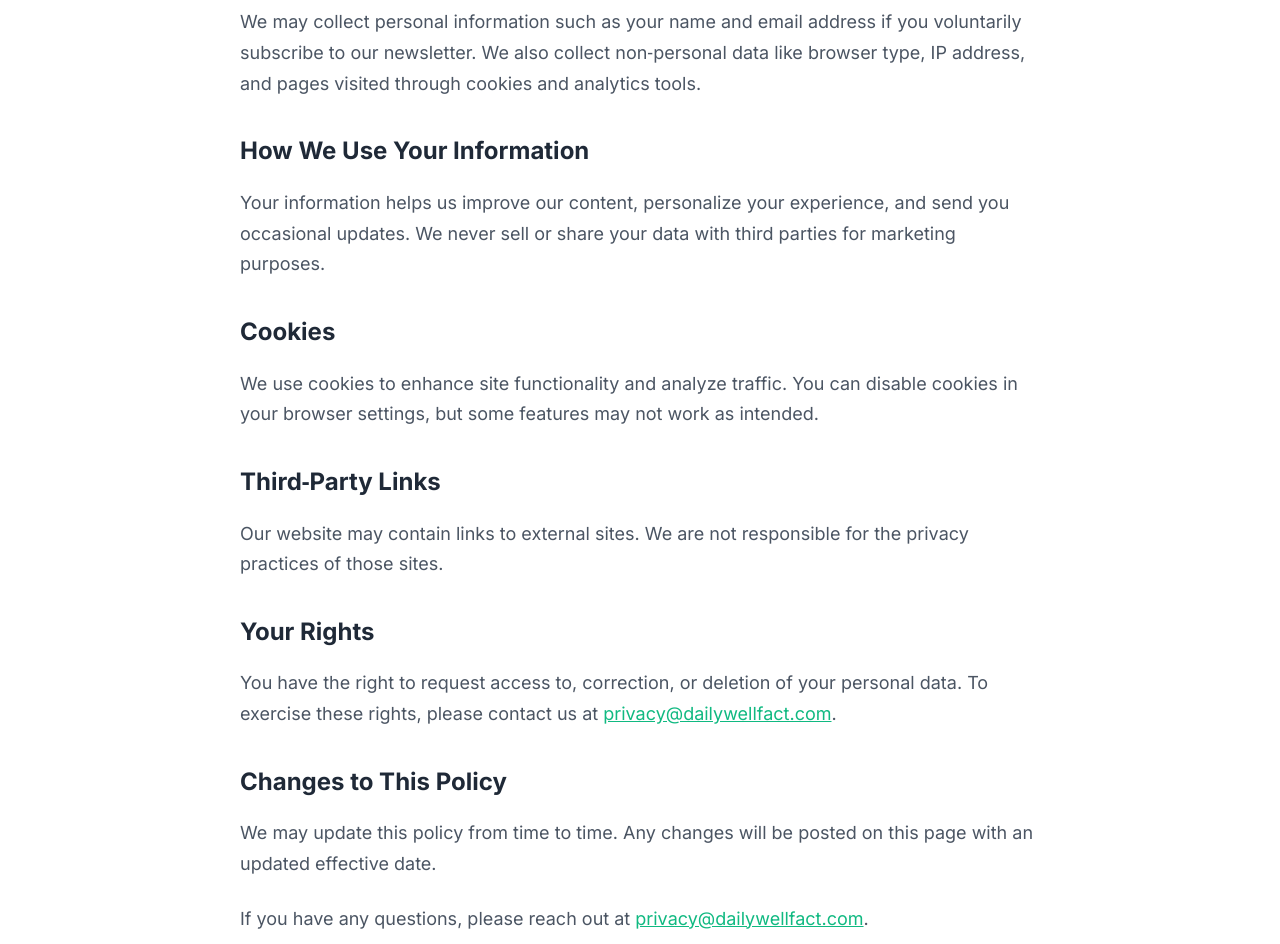
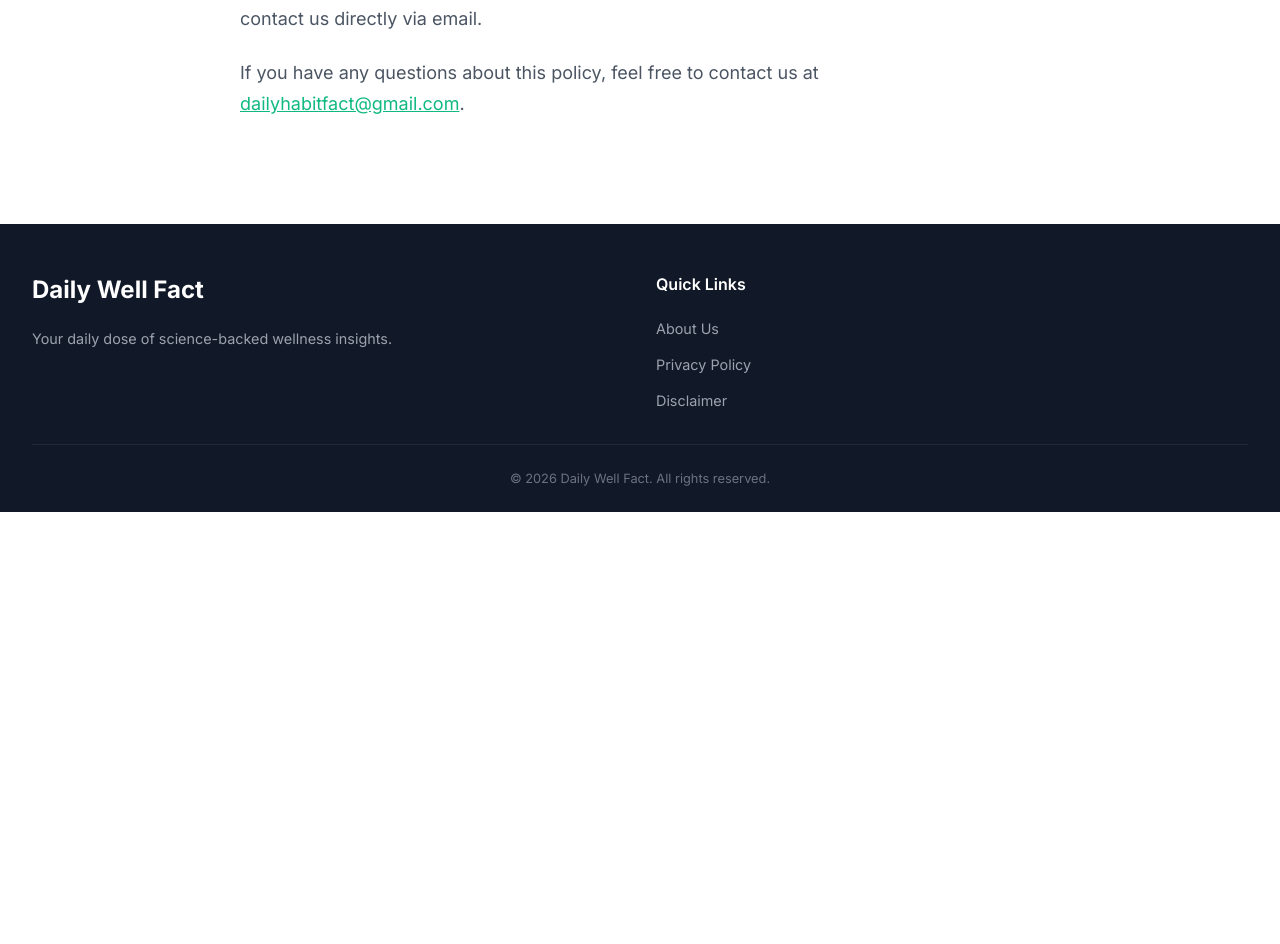
Before and after one commit to DailyWellFact/Blog, a Next.js app: page /privacy in a window 1280 px wide. Shown: the part 488-1432 px from the top of the page. After the commit the page ends 1000 px from the top, so only its background shows below. Built offline with nearby package versions, Linux system fonts and the light colour scheme.

Commit message:
modified:   pages/about.tsx 	modified:   pages/disclaimer.tsx 	modified:   pages/privacy.tsx

```diff
--- a/pages/about.tsx
+++ b/pages/about.tsx
@@ -7,14 +7,15 @@ const About: NextPage = () => {
       <div style={styles.container}>
         <h1 style={styles.title}>About Daily Well Fact</h1>
         <div style={styles.content}>
-          <p>
-            Daily Well Fact is your daily dose of science-backed wellness insights. We believe that small, consistent habits lead to profound health transformations. Our mission is to empower you with trustworthy, actionable information so you can take charge of your well-being.
+          <p style={styles.paragraph}>
+            <strong>Daily Well Fact</strong> is your daily dose of reliable, science‑backed wellness insights. Founded in 2026, we are dedicated to helping you live a healthier life through small, consistent habits.
           </p>
-          <p>
-            Founded in 2025, our team includes health researchers, nutritionists, and wellness enthusiasts who are passionate about demystifying complex topics. Every fact we share is reviewed for accuracy and presented in an easy-to-understand way.
+          <p style={styles.paragraph}>
+            All our content is carefully curated from trusted, authoritative sources, ensuring you receive accurate and up‑to‑date information. We believe in the power of simple, actionable facts that can make a real difference in your well‑being.
           </p>
-          <p>
-            Whether you're looking to improve your sleep, boost your immunity, or simply understand how your body works, we're here to guide you. Thank you for being part of our community.
+          <p style={styles.paragraph}>
+            We’re committed to transparency and quality. If you spot any mistake in our posts or have a question, we’d love to hear from you. Reach us at{' '}
+            <a href="mailto:dailyhabitfact@gmail.com" style={styles.link}>dailyhabitfact@gmail.com</a>.
           </p>
         </div>
       </div>
@@ -26,10 +27,11 @@ const styles = {
   container: {
     maxWidth: 800,
     margin: '0 auto',
+    padding: '2rem 0',
   },
   title: {
     fontSize: '3rem',
-    fontWeight: 800,
+    fontWeight: 'bold',
     marginBottom: '2rem',
     color: '#1f2937',
     letterSpacing: '-0.02em',
@@ -39,6 +41,13 @@ const styles = {
     lineHeight: 1.7,
     color: '#4b5563',
   },
+  paragraph: {
+    marginBottom: '1.5rem',
+  },
+  link: {
+    color: '#10b981',
+    textDecoration: 'underline',
+  },
 };
 
 export default About;
--- a/pages/disclaimer.tsx
+++ b/pages/disclaimer.tsx
@@ -8,28 +8,14 @@ const Disclaimer: NextPage = () => {
         <h1 style={styles.title}>Disclaimer</h1>
         <div style={styles.content}>
           <p style={styles.paragraph}>
-            The information provided on Daily Well Fact is for general informational purposes only and is not intended as medical advice. Always consult a qualified healthcare professional before making any changes to your diet, exercise, or wellness routine.
+            The information provided on Daily Well Fact is for general informational and educational purposes only. It is not intended as a substitute for professional medical advice, diagnosis, or treatment. Always consult a qualified healthcare provider with any questions you may have regarding a medical condition.
           </p>
-
           <p style={styles.paragraph}>
-            We strive to ensure the accuracy of our content, but we make no representations or warranties of any kind, express or implied, about the completeness, accuracy, reliability, or suitability of the information contained on this website. Any reliance you place on such information is strictly at your own risk.
+            We strive to ensure the accuracy of our content by sourcing from reliable and trusted references. However, we make no warranties or representations about the completeness, accuracy, or reliability of the information. Any reliance you place on such information is strictly at your own risk.
           </p>
-
           <p style={styles.paragraph}>
-            In no event will we be liable for any loss or damage arising from the use of this website, including but not limited to direct, indirect, incidental, or consequential damages.
-          </p>
-
-          <p style={styles.paragraph}>
-            External links are provided for convenience; we do not endorse or assume responsibility for the content of linked sites.
-          </p>
-
-          <p style={styles.paragraph}>
-            By using this site, you acknowledge and agree to these terms.
-          </p>
-
-          <p style={styles.paragraph}>
-            If you have any questions, please contact us at{' '}
-            <a href="mailto:info@dailywellfact.com" style={styles.link}>info@dailywellfact.com</a>.
+            We are not liable for any loss or damage arising from the use of this website. If you find any mistake or have any concerns about our content, please contact us at{' '}
+            <a href="mailto:dailyhabitfact@gmail.com" style={styles.link}>dailyhabitfact@gmail.com</a>. We appreciate your feedback and will strive to correct any errors promptly.
           </p>
         </div>
       </div>
--- a/pages/privacy.tsx
+++ b/pages/privacy.tsx
@@ -11,43 +11,14 @@ const Privacy: NextPage = () => {
             <strong>Effective Date:</strong> March 23, 2026
           </p>
           <p style={styles.paragraph}>
-            At Daily Well Fact, we respect your privacy and are committed to protecting your personal data. This privacy policy explains how we collect, use, and safeguard your information when you visit our website.
+            At Daily Well Fact, we respect your privacy. <strong>We do not collect any personal data</strong> from our visitors. You can browse our site without creating an account, leaving any personal information, or worrying about cookies that track you.
           </p>
-
-          <h2 style={styles.subtitle}>Information We Collect</h2>
           <p style={styles.paragraph}>
-            We may collect personal information such as your name and email address if you voluntarily subscribe to our newsletter. We also collect non‑personal data like browser type, IP address, and pages visited through cookies and analytics tools.
+            We do not use newsletters, analytics that store personal data, or third‑party services that would compromise your privacy. The only time you may choose to share information is if you contact us directly via email.
           </p>
-
-          <h2 style={styles.subtitle}>How We Use Your Information</h2>
           <p style={styles.paragraph}>
-            Your information helps us improve our content, personalize your experience, and send you occasional updates. We never sell or share your data with third parties for marketing purposes.
-          </p>
-
-          <h2 style={styles.subtitle}>Cookies</h2>
-          <p style={styles.paragraph}>
-            We use cookies to enhance site functionality and analyze traffic. You can disable cookies in your browser settings, but some features may not work as intended.
-          </p>
-
-          <h2 style={styles.subtitle}>Third‑Party Links</h2>
-          <p style={styles.paragraph}>
-            Our website may contain links to external sites. We are not responsible for the privacy practices of those sites.
-          </p>
-
-          <h2 style={styles.subtitle}>Your Rights</h2>
-          <p style={styles.paragraph}>
-            You have the right to request access to, correction, or deletion of your personal data. To exercise these rights, please contact us at{' '}
-            <a href="mailto:privacy@dailywellfact.com" style={styles.link}>privacy@dailywellfact.com</a>.
-          </p>
-
-          <h2 style={styles.subtitle}>Changes to This Policy</h2>
-          <p style={styles.paragraph}>
-            We may update this policy from time to time. Any changes will be posted on this page with an updated effective date.
-          </p>
-
-          <p style={styles.paragraph}>
-            If you have any questions, please reach out at{' '}
-            <a href="mailto:privacy@dailywellfact.com" style={styles.link}>privacy@dailywellfact.com</a>.
+            If you have any questions about this policy, feel free to contact us at{' '}
+            <a href="mailto:dailyhabitfact@gmail.com" style={styles.link}>dailyhabitfact@gmail.com</a>.
           </p>
         </div>
       </div>
@@ -73,13 +44,6 @@ const styles = {
     lineHeight: 1.7,
     color: '#4b5563',
   },
-  subtitle: {
-    fontSize: '1.5rem',
-    fontWeight: 'bold',
-    marginTop: '2rem',
-    marginBottom: '1rem',
-    color: '#1f2937',
-  },
   paragraph: {
     marginBottom: '1.5rem',
   },
```
